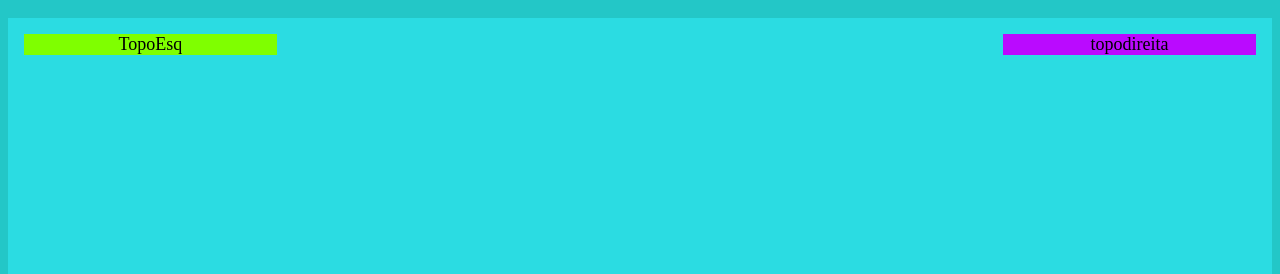
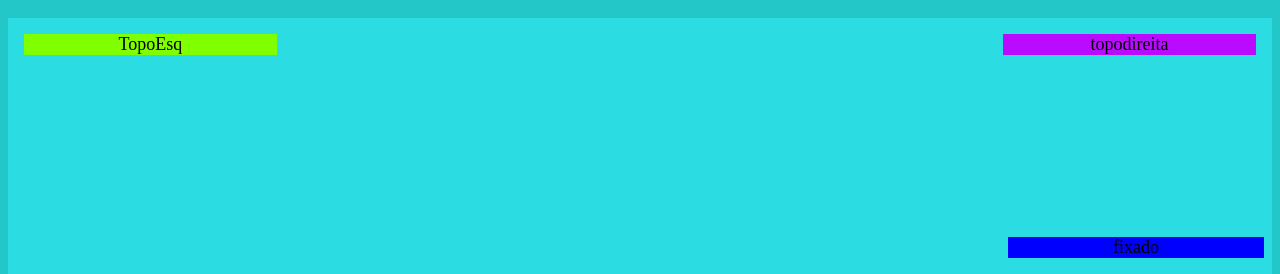
Before and after one commit to projesilvestrini/meu-primeiro-site-1f-turma-a, a plain HTML site: page testecss.html in a window 1280 px wide. Shown: the part 526-800 px from the top of the page. Drawn offline with Linux system fonts and the light colour scheme.

Commit message:
Add files via upload

```diff
--- a/testecss.html
+++ b/testecss.html
@@ -98,6 +98,14 @@
             background-color: rgb(73, 0, 245);
 
         }
+        .fixado{
+            position: fixed;
+            bottom: 16px;
+            right: 16px;
+            font-size: 18px;
+            width: 20%;
+            background-color: blue
+        }
 
 
 
@@ -119,6 +127,7 @@
             <div class="baixoesquerda">baixoesquerda</div>
             <div class="baixodireita">baixodireita</div>
             <div class="centro">centro</div>
+            <div class="fixado">fixado</div>
 
         </div>
 
```
